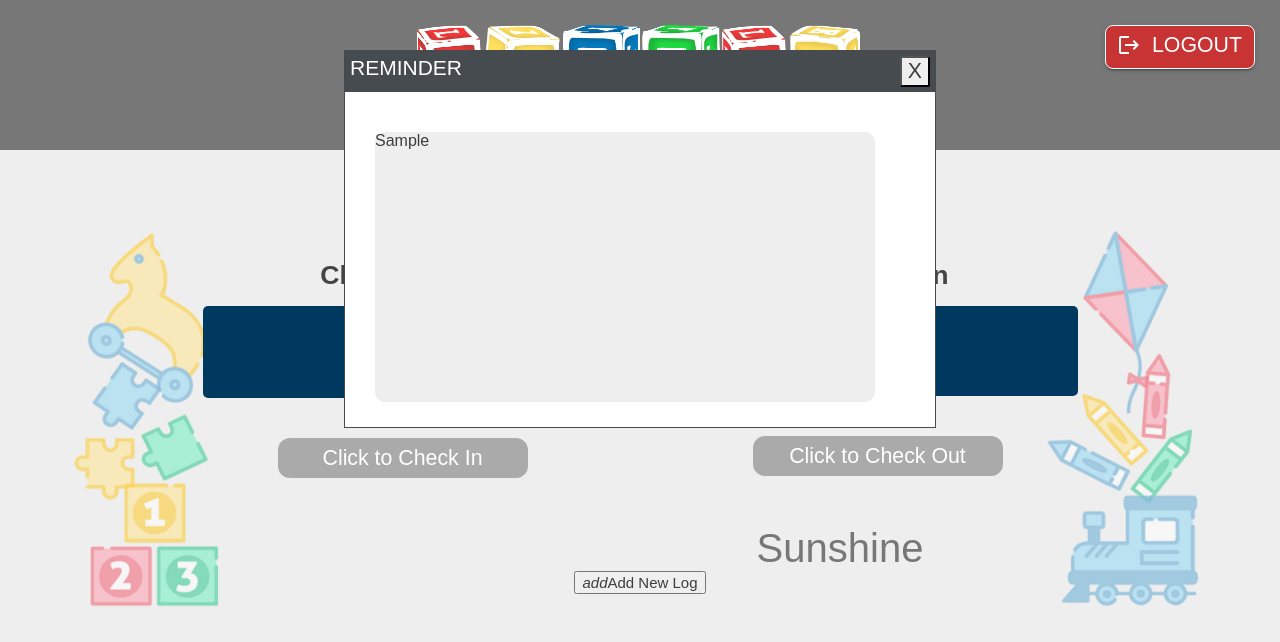
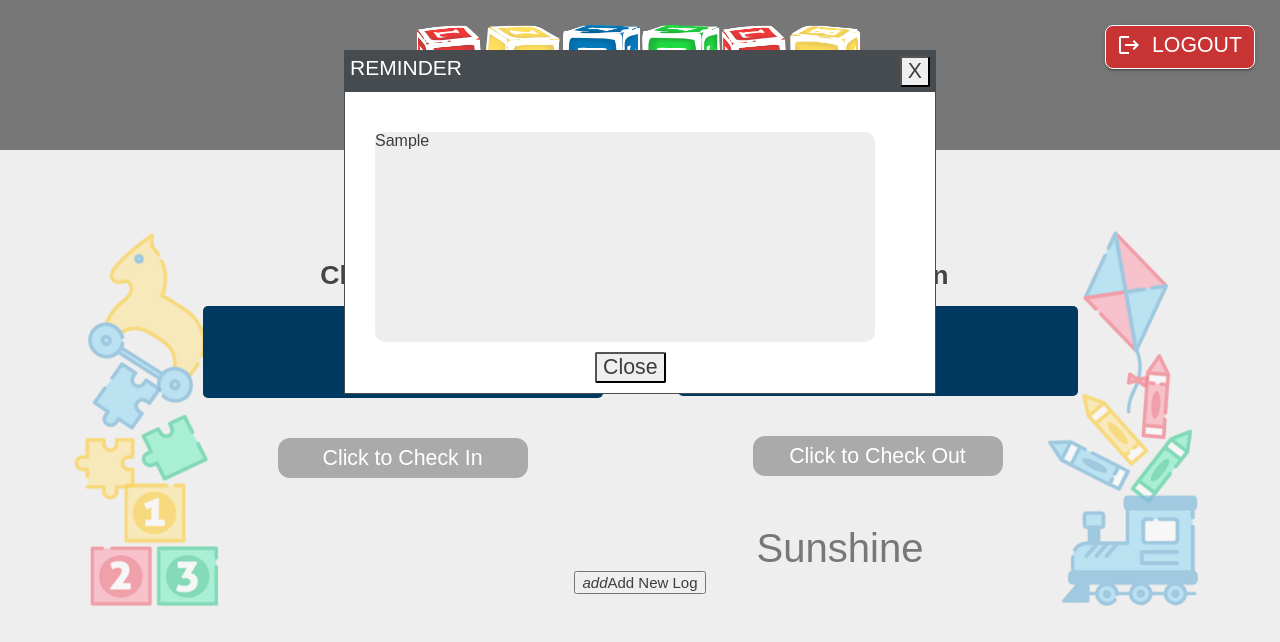
Before and after one commit to littleliberators/Check_In_System, a PHP site: page /parent.php in a window 1280 px wide. Shown: the top 642 px of the page. Run offline with PHP 8.4, Linux system fonts and the light colour scheme; the visitor is signed in with stand-in values (Sample User, id 1); tables that the repository leaves empty or names only in its code hold one stand-in row (values such as "Sample post"); some libraries are stand-ins or nearby versions.

Commit message:
added close button to reminder and removed exit call in parent prcoess that caused errors

```diff
--- a/Controller/Parent/parent_process.php
+++ b/Controller/Parent/parent_process.php
@@ -200,14 +200,11 @@
         }
         else{
             ?>
-                  <text type = "text" class = "message-field"  >
+                  <text type = "text" class = "message-field">
                   <?php echo $reminder;?>
                   </text>
             <?php
         }
-
-        exit();
-
     }//function
 
     // Things that need to be done after both check in and check out boxes are loaded.
--- a/View/Parent/parent.css
+++ b/View/Parent/parent.css
@@ -291,6 +291,18 @@ input[type='checkbox'] {
   z-index: 11;
 }
 
+.reminder-fix {
+  background-color: #fff;
+  width: 590px;
+  position: fixed;
+  top: 50px;
+  left: 0;
+  right: 0;
+  margin: auto;
+  border: 1px solid #464b4f;
+  z-index: 11;
+}
+
 #reminder-header {
   background-color: #464b4f;
   color: #fff;
@@ -321,16 +333,24 @@ input[type='checkbox'] {
   cursor: pointer;
 }
 
+#close-reminder {
+  margin: 5px;
+  margin-left: 250px;
+  margin-bottom: 10px;
+  font-size: 16pt;
+  border-radius: 2px;
+  cursor: pointer;
+}
 
 #reminder-container {
   float: left;
   width: 500px;
-  height: 250px;
+  height: 200px;
   background-color: #eee;
   margin-top: 25px;
-  margin-bottom: 25px;
+  margin-bottom: 5px;
   margin-right: 15px;
   margin-left: 30px;
-  padding-bottom: 20px;
+  padding-bottom: 10px;
   border-radius: 10px;
 }
--- a/View/Parent/parent.php
+++ b/View/Parent/parent.php
@@ -142,17 +142,19 @@ include('../../Controller/Admin/populateLogTable.php');
         </form>
     </div>
 
-    <!-- REminder popup -->
+     <!--REminder popup -->
     <div class="reminder-popup">
             <div id="reminder-header">
                 <div id="header">REMINDER</div>
                 <button id="x-button" aria-label="Close" onClick="closeForm();">X</button>
             </div>
+
             <div id="reminder-container">
                 <?php
                     populateReminder();
                 ?>
             </div>
+            <button id="close-reminder" aria-label="Close" onClick="closeForm();">Close</button>
     </div>
 
     <!-- Prompt logout -->
```
Lines whose indentation alone changed are shown as unchanged.
